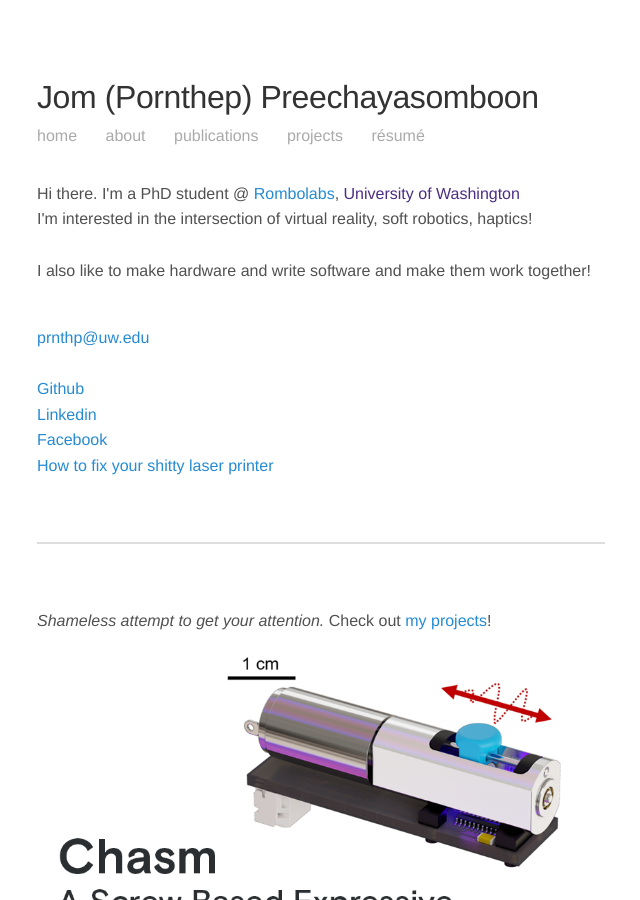
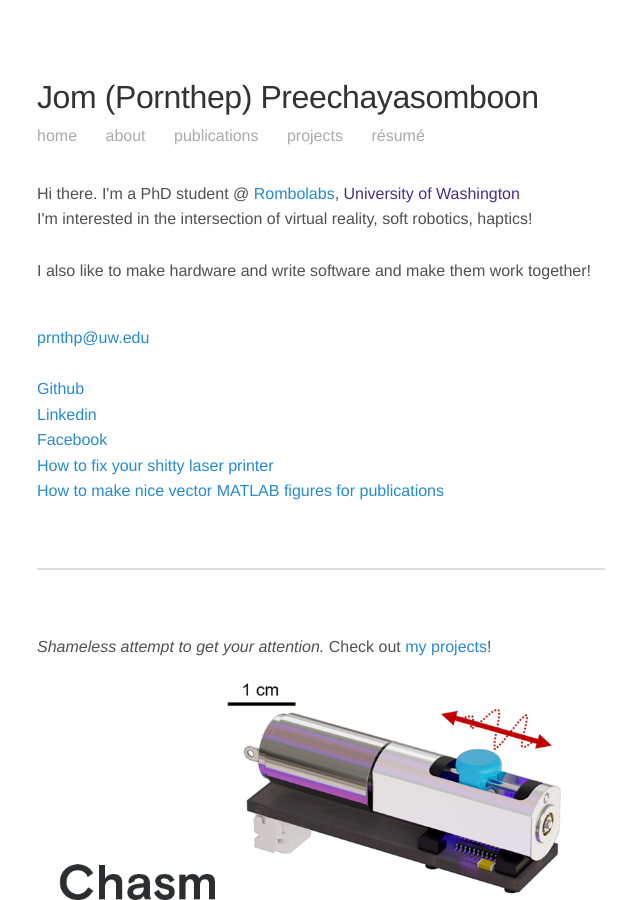
Before and after one commit to prnthp/prnthp.github.io, a Jekyll site: the page built from index.html, in a window 1280 px wide and 900 px high. Shown: the whole window, without its empty margins (319-959 px from the left). Built offline with Jekyll 4.4.1, drawn with Linux system fonts in a browser that asks for light colours.

Commit message:
Added matlab figure stuff

```diff
--- a/index.html
+++ b/index.html
@@ -29,6 +29,8 @@ layout: default
     <a href="//fb.me/mrjom/">Facebook</a>
     <br>
     <a href="//www.youtube.com/watch?v=vynJpu8YM9A">How to fix your shitty laser printer</a>
+    <br>
+    <a href="//tinyurl.com/sexymatlabplots">How to make nice vector MATLAB figures for publications</a>
   </p>
   <hr>
   <p>
```
